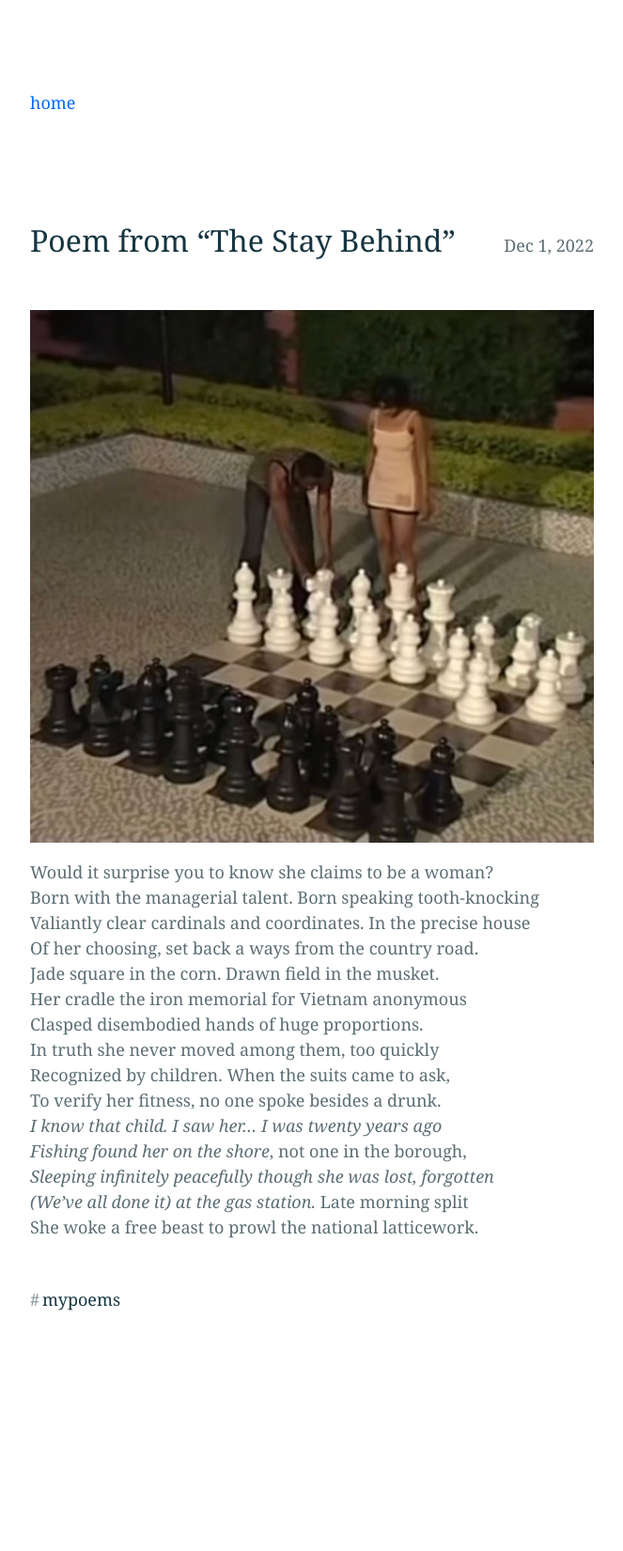
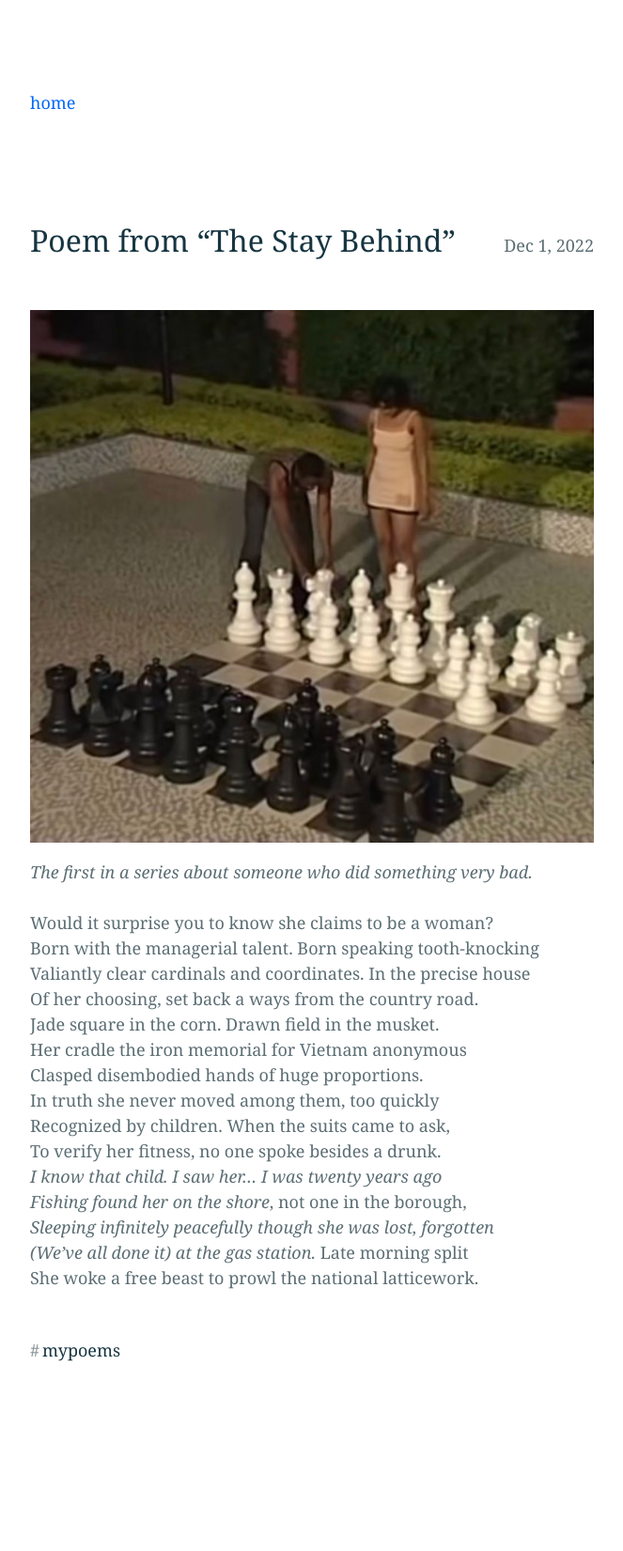
Before and after one commit to bliss-st/ss-website, a Jekyll site: the page built from _posts/2022-12-1-update.md, in a window 1280 px wide. Shown: the whole page at 94% size, without its empty margins (308-971 px from the left). Built offline with Jekyll 4.4.1, drawn with Linux system fonts in a browser that asks for light colours; before the commit the page ends 1597 px from its top, so only the background shows below that.

Commit message:
Update 2022-12-1-update.md

```diff
--- a/_posts/2022-12-1-update.md
+++ b/_posts/2022-12-1-update.md
@@ -7,6 +7,8 @@ tags: [mypoems]
 
 ![chess](/assets/chess.png)
 
+<em>The first in a series about someone who did something very bad.</em>
+<br><br>
 Would it surprise you to know she claims to be a woman?<br>
 Born with the managerial talent. Born speaking tooth-knocking<br>
 Valiantly clear cardinals and coordinates. In the precise house<br>
```
